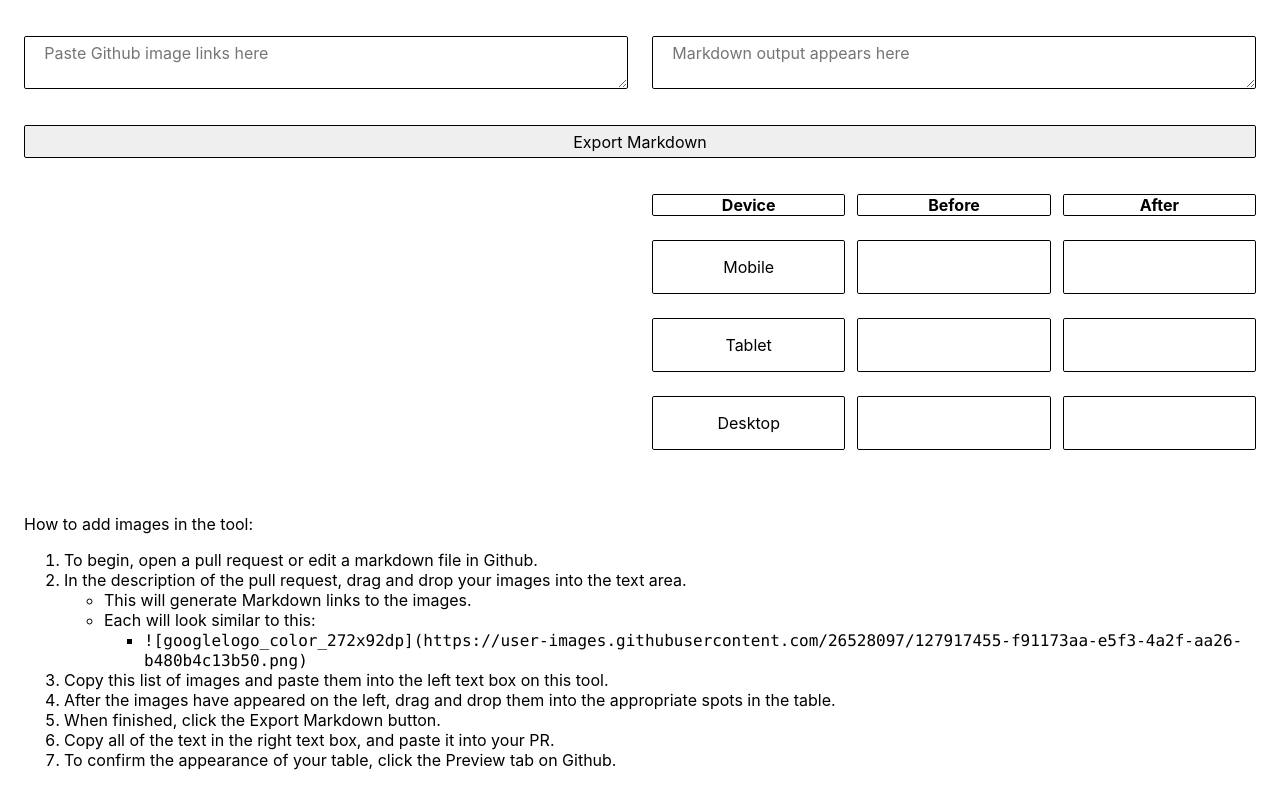
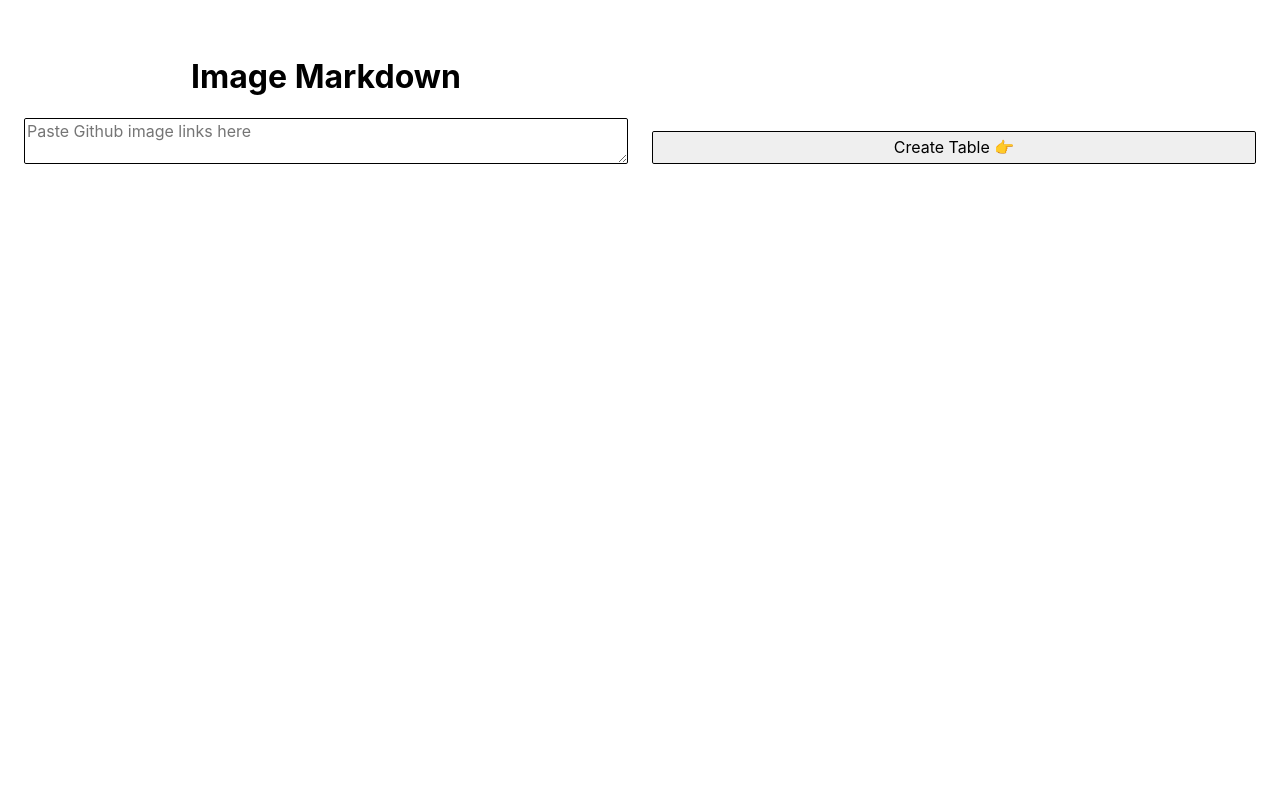
Before and after one commit to mollimoll/before-and-after, a React (Create React App) app: page / in a window 1280 px wide. Shown: the top 808 px of the page. Built offline with nearby package versions, Linux system fonts and the light colour scheme.

Commit message:
Create three page layout

```diff
--- a/src/App.tsx
+++ b/src/App.tsx
@@ -1,11 +1,14 @@
-import { useState } from 'react';
+import React, { useReducer, useState } from 'react';
 import styled from 'styled-components';
-import { DropZone } from './components/DropZone';
+import { Button } from './components/Button';
+import { DropTable } from './components/DropTable';
 import { Col, Row, ColSpacer } from './components/Grid';
-import { HowTo } from './components/HowTo';
+import { Images } from './components/Images';
 import { Input } from './components/Input';
 import { device, margin } from './styles';
+import { ADD_AFTER_IMG, ADD_BEFORE_IMG } from './utils/constants';
 import { extractNamesAndUrls, ImageData } from './utils/parsing';
+import { createMarkdownTable } from './utils/table';
 
 const BodyContainer = styled.div`
   display: block;
@@ -21,41 +24,128 @@ const BodyContainer = styled.div`
   }
 `;
 
+const dummyCellData = {
+  Mobile: { beforeImg: '', afterImg: '' },
+  Tablet: { beforeImg: '', afterImg: '' },
+  Desktop: { beforeImg: '', afterImg: '' },
+};
+
+const reducer = (state, action) => {
+  switch (action.type) {
+    case ADD_BEFORE_IMG:
+      return {
+        ...state,
+        [action.name]: { ...state[action.name], beforeImg: action.imgSrc },
+      };
+    case ADD_AFTER_IMG:
+      return {
+        ...state,
+        [action.name]: { ...state[action.name], afterImg: action.imgSrc },
+      };
+    default:
+      return state;
+  }
+};
+
 const App = () => {
+  const [data, dispatch] = useReducer(reducer, dummyCellData);
   const [images, setImages] = useState([] as ImageData[]);
   const [output, setOutput] = useState('');
+  const [page, setPage] = useState(1);
 
   const handleInput = (e: React.ChangeEvent<HTMLTextAreaElement>) => {
     setImages(extractNamesAndUrls(e.target.value));
   };
 
+  const incrementPage = () => setPage(page + 1);
+  const decrementPage = () => setPage(page - 1);
+
   return (
     <div className="App">
       <BodyContainer>
+        {!!(page === 1) ? (
+          <>
             <Row>
               <Col>
                 <Input
                   placeholder="Paste Github image links here"
                   onChange={handleInput}
+                  title="Image Markdown"
                 />
               </Col>
               <ColSpacer />
+              <Col>
+                <Button handleClick={incrementPage}>
+                  Create Table &#128073;
+                </Button>
+              </Col>
+            </Row>
+            {!!images.length && (
+              <Row>
+                <Col>
+                  <h1>Images</h1>
+                  <Images images={images} />
+                </Col>
+              </Row>
+            )}
+          </>
+        ) : !!(page === 2) ? (
+          <>
+            <Row>
+              <Col>
+                <Button handleClick={decrementPage}>
+                  &#128072; Edit Upload
+                </Button>
+              </Col>
+              <ColSpacer />
+              <Col>
+                <Button
+                  handleClick={() => {
+                    incrementPage();
+                    setOutput(createMarkdownTable(data));
+                  }}
+                >
+                  Export Markdown &#128073;
+                </Button>
+              </Col>
+            </Row>
+            <Row>
+              <Col>
+                <Images images={images} />
+              </Col>
+              <ColSpacer />
+              <Col>
+                <DropTable data={data} dispatch={dispatch} />
+              </Col>
+            </Row>
+          </>
+        ) : !!(page === 3) ? (
+          <>
+            <Row>
+              <Col>
+                <Button handleClick={decrementPage}>
+                  &#128072; Edit Table
+                </Button>
+              </Col>
+              <ColSpacer />
+              <Col>
+                <Button handleClick={() => setPage(1)}>
+                  Start Over &#128073;
+                </Button>
+              </Col>
+            </Row>
+            <Row>
               <Col>
                 <Input
                   placeholder="Markdown output appears here"
                   value={output}
                   readOnly
+                  title="Markdown for Github"
                 />
               </Col>
             </Row>
-        <Row>
-          <Col>
-            <DropZone images={images} onButtonClick={setOutput} />
-          </Col>
-        </Row>
-        <Row>
-          <HowTo />
-        </Row>
+          </>
+        ) : null}
       </BodyContainer>
     </div>
   );
--- a/src/components/DropZone.tsx
+++ /dev/null
@@ -1,61 +0,0 @@
-import { Dispatch, SetStateAction, useReducer } from 'react';
-import { ADD_AFTER_IMG, ADD_BEFORE_IMG } from '../utils/constants';
-import { ImageData } from '../utils/parsing';
-import { createMarkdownTable } from '../utils/table';
-import { Button } from './Button';
-import { DropTable } from './DropTable';
-import { Col, ColSpacer, Row } from './Grid';
-import { Images } from './Images';
-
-const dummyCellData = {
-  Mobile: { beforeImg: '', afterImg: '' },
-  Tablet: { beforeImg: '', afterImg: '' },
-  Desktop: { beforeImg: '', afterImg: '' },
-};
-
-const reducer = (state, action) => {
-  switch (action.type) {
-    case ADD_BEFORE_IMG:
-      return {
-        ...state,
-        [action.name]: { ...state[action.name], beforeImg: action.imgSrc },
-      };
-    case ADD_AFTER_IMG:
-      return {
-        ...state,
-        [action.name]: { ...state[action.name], afterImg: action.imgSrc },
-      };
-    default:
-      return state;
-  }
-};
-
-type Props = {
-  onButtonClick: Dispatch<SetStateAction<string>>;
-  images: ImageData[];
-};
-
-export const DropZone = ({ onButtonClick, images }: Props) => {
-  const [data, dispatch] = useReducer(reducer, dummyCellData);
-
-  return (
-    <>
-      <Row>
-        <Col>
-          <Button handleClick={() => onButtonClick(createMarkdownTable(data))}>
-            Export Markdown
-          </Button>
-        </Col>
-      </Row>
-      <Row>
-        <Col>
-          <Images images={images} />
-        </Col>
-        <ColSpacer />
-        <Col>
-          <DropTable data={data} dispatch={dispatch} />
-        </Col>
-      </Row>
-    </>
-  );
-};
--- a/src/components/Grid.tsx
+++ b/src/components/Grid.tsx
@@ -4,6 +4,8 @@ import { device, margin } from '../styles';
 export const Row = styled.div`
   display: flex;
   padding: ${margin.phoneHalf} 0;
+  align-items: flex-end;
+  justify-content: center;
 
   @media ${device.forTabletPortraitUp} {
     padding: ${margin.tabletHalf} 0;
@@ -15,6 +17,8 @@ export const Row = styled.div`
 `;
 
 export const Col = styled.div`
+  align-items: flex-end;
+  justify-content: center;
   flex: 1;
 `;
 
--- a/src/components/Input.tsx
+++ b/src/components/Input.tsx
@@ -3,14 +3,17 @@ import styled from 'styled-components';
 const TextArea = styled.textarea`
   font-size: inherit;
   font-family: inherit;
+  -webkit-box-sizing: border-box;
+  -moz-box-sizing: border-box;
+  box-sizing: border-box;
   width: 100%;
-  padding: 0.35em 1.2em;
   border: 0.1em solid #000000;
   border-radius: 0.12em;
 `;
 
 const StyledContainer = styled.div`
   display: flex;
+  flex-direction: column;
   width: 100%;
 `;
 
@@ -19,6 +22,7 @@ type Props = {
   placeholder?: string;
   readOnly?: boolean;
   value?: string;
+  title: string;
 };
 
 export const Input = ({
@@ -26,9 +30,11 @@ export const Input = ({
   placeholder = '',
   readOnly = false,
   value,
+  title,
 }: Props) => {
   return (
     <StyledContainer>
+      <h1>{title}</h1>
       <TextArea
         placeholder={placeholder}
         onChange={onChange}
```
Lines whose indentation alone changed are shown as unchanged.
